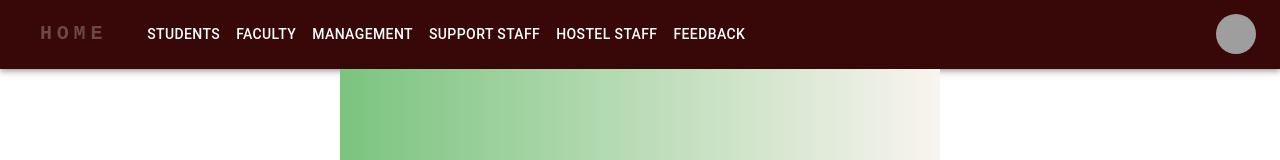
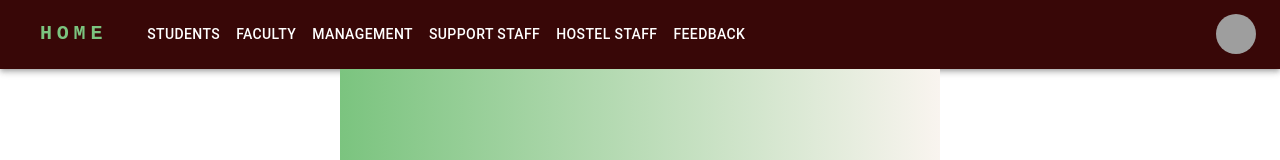
Before and after one commit to nadiyamreen/SBITMERN1NADIYA, a React (Create React App) app in the folder client/: page /logout in a window 1280 px wide. Shown: the top 160 px of the page. Built offline with nearby package versions, Linux system fonts and the light colour scheme; grey boxes are pictures that could not be loaded; some icons are missing.

Commit message:
Change color in ResponsiveAppBar component

```diff
--- a/client/src/components/ResponsiveAppBar.js
+++ b/client/src/components/ResponsiveAppBar.js
@@ -67,7 +67,7 @@ function ResponsiveAppBar() {
               fontFamily: 'monospace',
               fontWeight: 700,
               letterSpacing: '.3rem',
-              color: '#6d4747ff',
+              color: '#7bc47f',
               textDecoration: 'none',
             }}
           >
```
